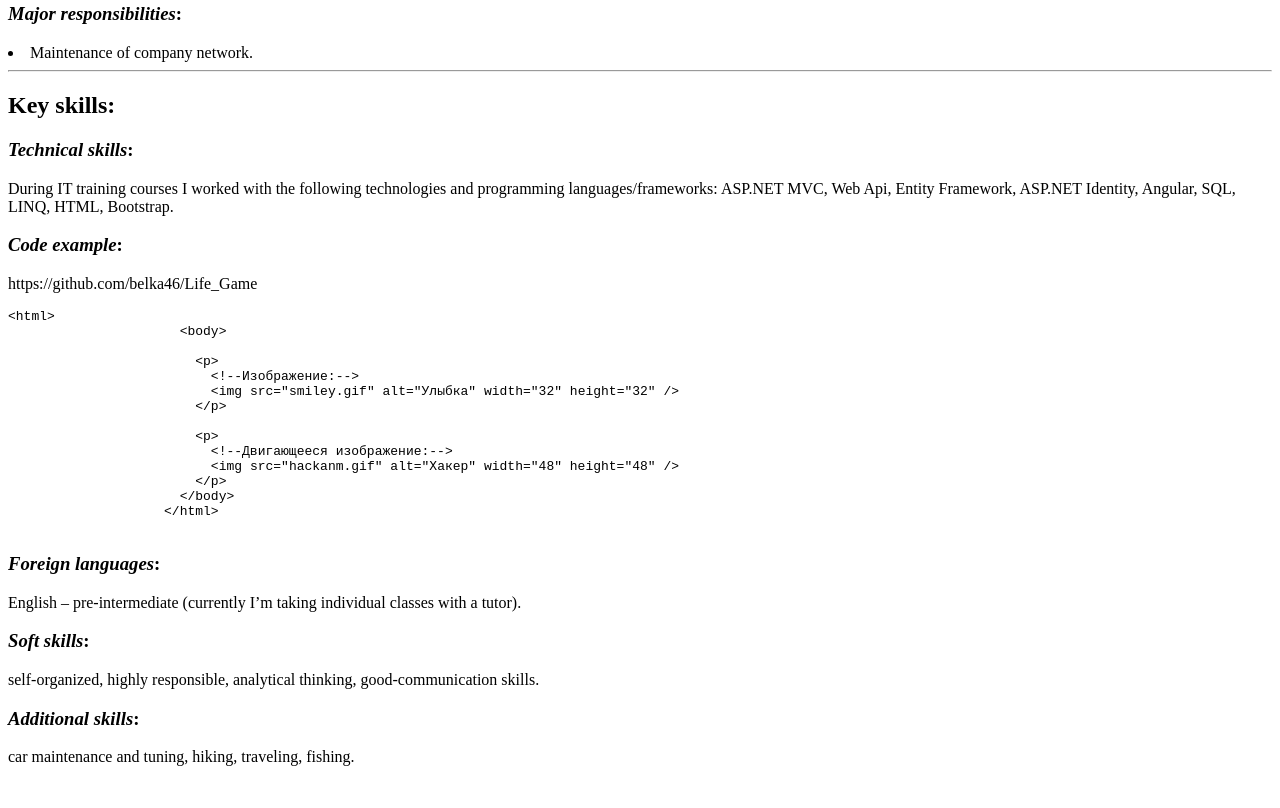
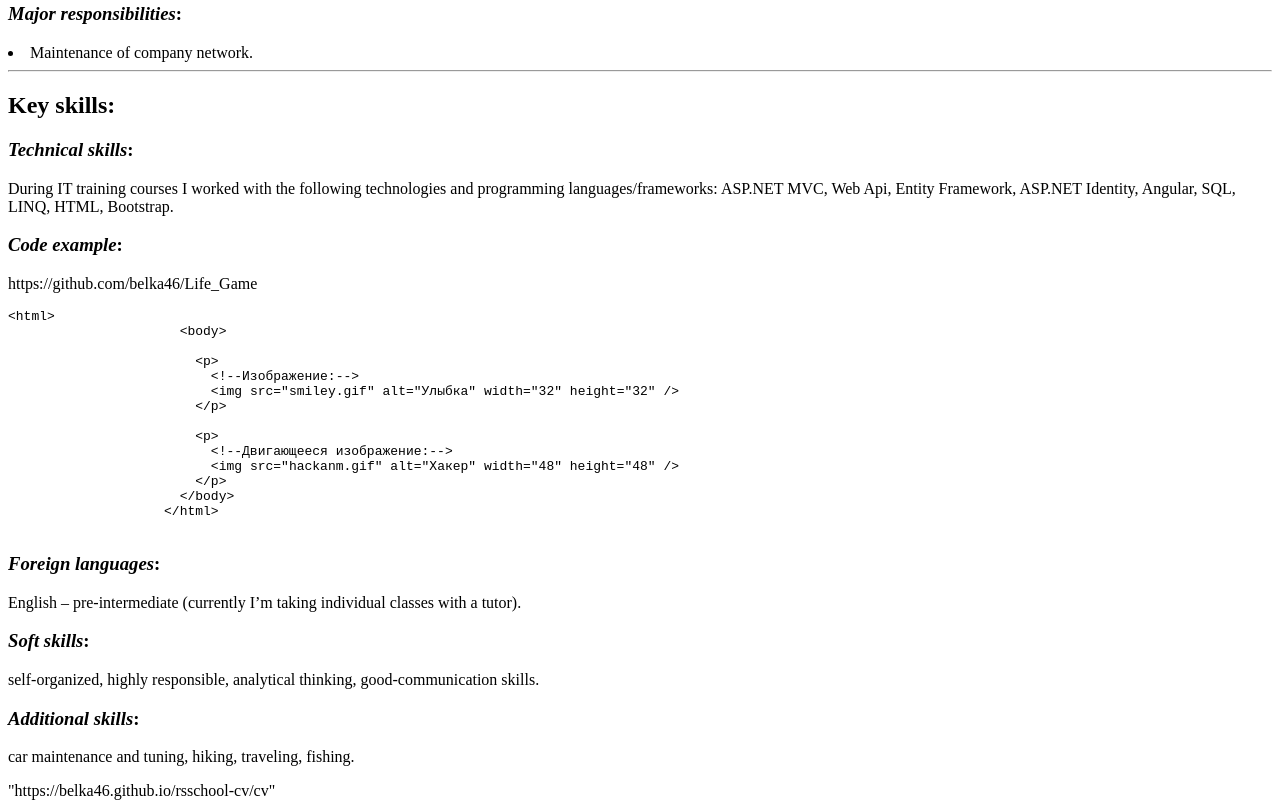
Before and after one commit to belka46/rsschool-cv, a plain HTML site: page index.html in a window 1280 px wide. Shown: the part 1759-2567 px from the top of the page. Before the commit the page ends 2541 px from the top, so only its background shows below. Drawn offline with Linux system fonts and the light colour scheme.

Commit message:
feat: footer
add footer

```diff
--- a/index.html
+++ b/index.html
@@ -121,6 +121,9 @@
                     <p>car maintenance and tuning, hiking, traveling, fishing.</p>
                 </div>
               </main>
+              <footer>
+                    "https://belka46.github.io/rsschool-cv/cv"
+              </footer>
     </div>
 </body>
 </html>
```
